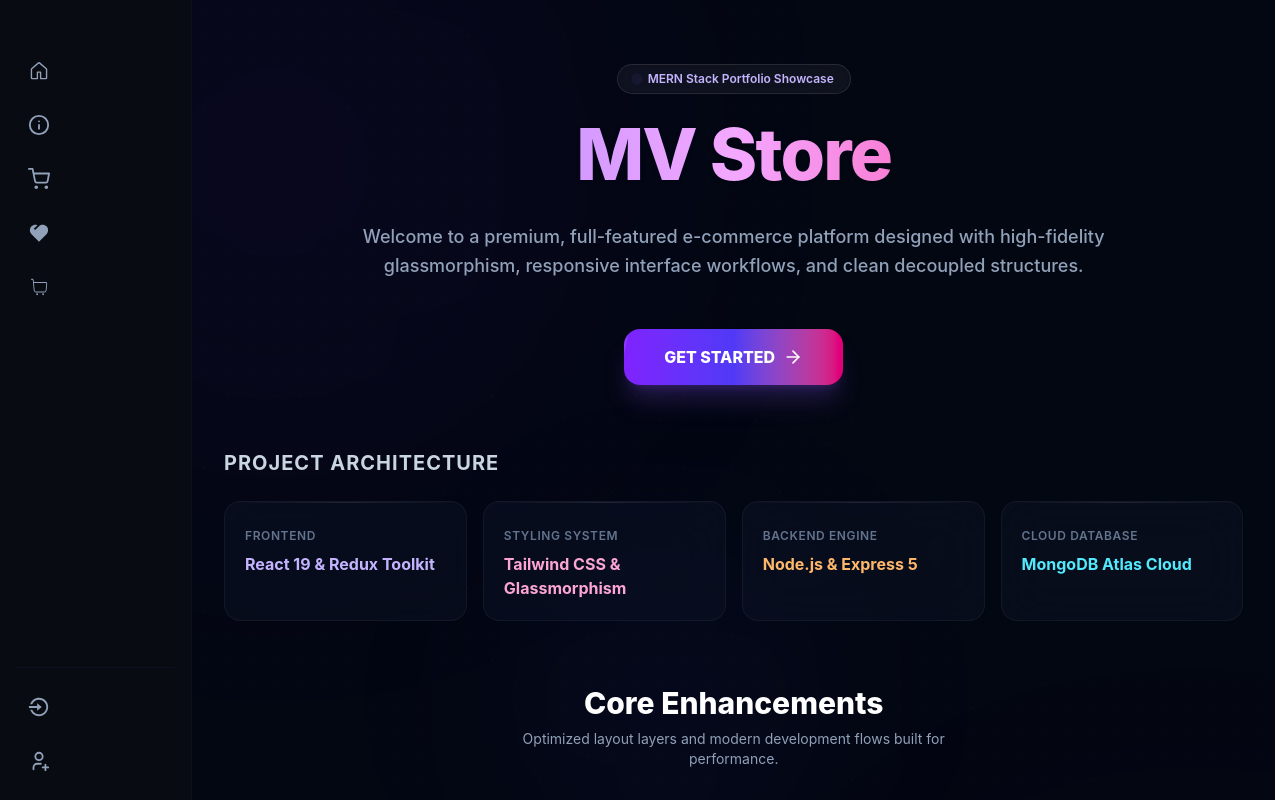
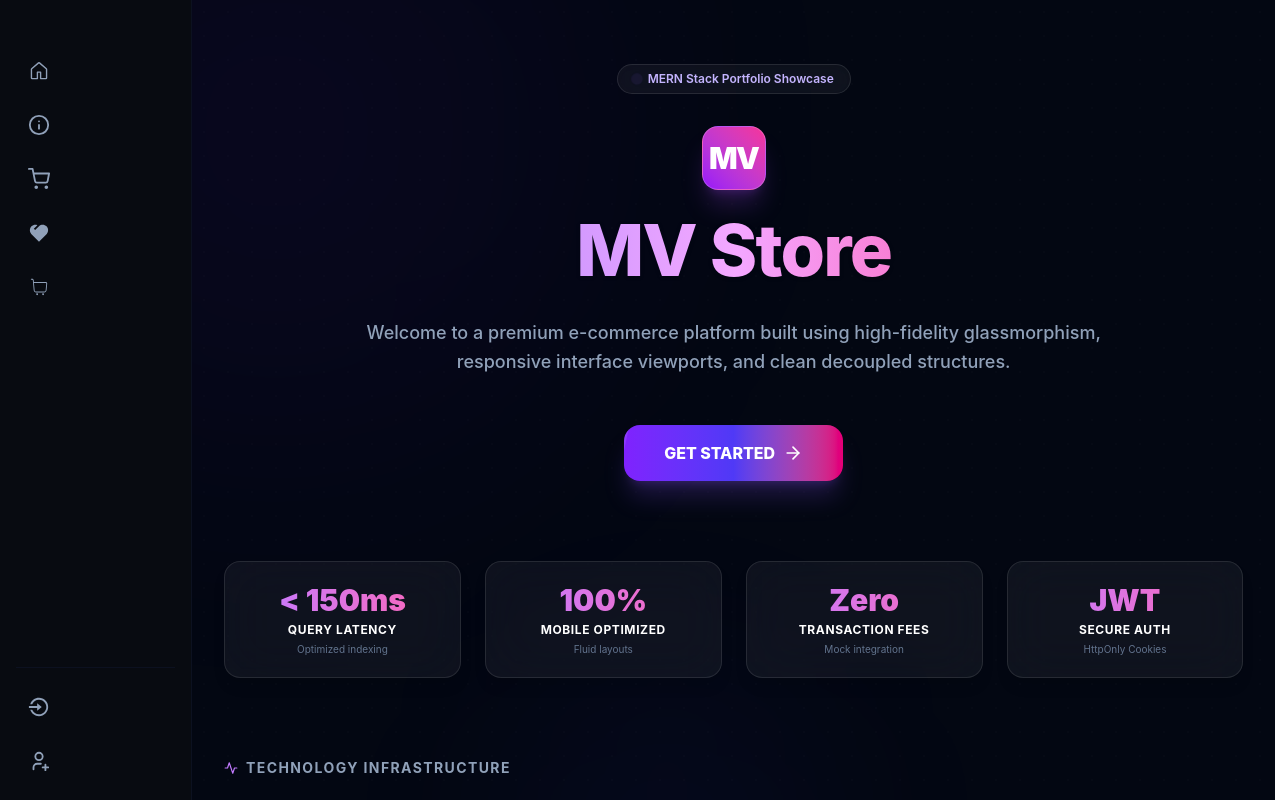
Before and after one commit to Vardhan-vendi/E-commerce-MERN, a React (Vite) app in the folder frontend/: page / in a window 1280 px wide. Built offline with nearby package versions, Linux system fonts and the light colour scheme.

Commit message:
added intro page

```diff
--- a/frontend/src/pages/Intro.jsx
+++ b/frontend/src/pages/Intro.jsx
@@ -1,3 +1,4 @@
+import React from "react";
 import { Link } from "react-router-dom";
 import { useSelector } from "react-redux";
 import {
@@ -7,7 +8,10 @@ import {
   FiCpu,
   FiShield,
   FiDatabase,
-  FiCheckCircle
+  FiCheckCircle,
+  FiCreditCard,
+  FiPrinter,
+  FiActivity
 } from "react-icons/fi";
 
 const Intro = () => {
@@ -19,50 +23,57 @@ const Intro = () => {
       color: "from-violet-500/20 to-purple-500/5 border-violet-500/20",
       glow: "group-hover:shadow-[0_0_25px_-5px_rgba(139,92,246,0.4)]",
       title: "Mobile Responsive Layout",
-      description: "Optimized viewport boundaries, adaptive card scaling, and dynamic stacking carousel for seamless browsing across all screens."
+      description: "Optimized viewport boundaries, adaptive card scaling, and dynamic scrollbars for seamless browsing across all screen sizes."
     },
     {
       icon: <FiSliders className="text-pink-400 w-6 h-6 group-hover:scale-110 transition-transform duration-300" />,
       color: "from-pink-500/20 to-rose-500/5 border-pink-500/20",
       glow: "group-hover:shadow-[0_0_25px_-5px_rgba(236,72,153,0.4)]",
       title: "Collapsible Shop Filters",
-      description: "Category, Brand, and Price filters automatically collapse into mobile dropdown accordions, preserving screen space."
+      description: "Category, Brand, and Price filters automatically collapse into mobile dropdown panels, preserving precious screen space."
+    },
+    {
+      icon: <FiCreditCard className="text-amber-400 w-6 h-6 group-hover:scale-110 transition-transform duration-300" />,
+      color: "from-amber-500/20 to-yellow-500/5 border-amber-500/20",
+      glow: "group-hover:shadow-[0_0_25px_-5px_rgba(245,158,11,0.4)]",
+      title: "Paytm Payment Gateway",
+      description: "Simulated sandbox payment environment featuring automatic transaction status checking and instant invoice generation."
+    },
+    {
+      icon: <FiPrinter className="text-cyan-400 w-6 h-6 group-hover:scale-110 transition-transform duration-300" />,
+      color: "from-cyan-500/20 to-blue-500/5 border-cyan-500/20",
+      glow: "group-hover:shadow-[0_0_25px_-5px_rgba(6,182,212,0.4)]",
+      title: "Watermarked Print Invoices",
+      description: "Print-optimized invoices that hide UI elements when printing, featuring a custom VARDHAN background watermark."
+    },
+    {
+      icon: <FiCheckCircle className="text-emerald-400 w-6 h-6 group-hover:scale-110 transition-transform duration-300" />,
+      color: "from-emerald-500/20 to-teal-500/5 border-emerald-500/20",
+      glow: "group-hover:shadow-[0_0_25px_-5px_rgba(16,185,129,0.4)]",
+      title: "Admin Dashboard Control",
+      description: "Comprehensive product CRUD, category management, user profiles control, and order delivery status dispatching."
     },
     {
       icon: <FiCpu className="text-orange-400 w-6 h-6 group-hover:scale-110 transition-transform duration-300" />,
       color: "from-orange-500/20 to-amber-500/5 border-orange-500/20",
       glow: "group-hover:shadow-[0_0_25px_-5px_rgba(249,115,22,0.4)]",
       title: "Decoupled Architecture",
-      description: "Separated package.json structures for backend and frontend folders to ensure a modular, clean repository codebase."
-    },
-    {
-      icon: <FiShield className="text-cyan-400 w-6 h-6 group-hover:scale-110 transition-transform duration-300" />,
-      color: "from-cyan-500/20 to-blue-500/5 border-cyan-500/20",
-      glow: "group-hover:shadow-[0_0_25px_-5px_rgba(6,182,212,0.4)]",
-      title: "Role-Based Security",
-      description: "Protected routing and secure JWT cookie-based user authentication separating customer and administrative features."
-    },
-    {
-      icon: <FiDatabase className="text-emerald-400 w-6 h-6 group-hover:scale-110 transition-transform duration-300" />,
-      color: "from-emerald-500/20 to-teal-500/5 border-emerald-500/20",
-      glow: "group-hover:shadow-[0_0_25px_-5px_rgba(16,185,129,0.4)]",
-      title: "High Performance ODM",
-      description: "Custom Mongoose String ID mappings designed to match and fetch from cloud collections seamlessly."
-    },
-    {
-      icon: <FiCheckCircle className="text-amber-400 w-6 h-6 group-hover:scale-110 transition-transform duration-300" />,
-      color: "from-amber-500/20 to-yellow-500/5 border-amber-500/20",
-      glow: "group-hover:shadow-[0_0_25px_-5px_rgba(245,158,11,0.4)]",
-      title: "Full Admin Dashboard",
-      description: "Comprehensive product CRUD, order history status tracking, user lists, and category controls."
+      description: "Separated package structures for backend routes and frontend viewports to ensure modular, clean directory structures."
     }
   ];
 
+  const stats = [
+    { value: "< 150ms", label: "Query Latency", desc: "Optimized indexing" },
+    { value: "100%", label: "Mobile Optimized", desc: "Fluid layouts" },
+    { value: "Zero", label: "Transaction Fees", desc: "Mock integration" },
+    { value: "JWT", label: "Secure Auth", desc: "HttpOnly Cookies" }
+  ];
+
   const techStack = [
-    { label: "Frontend", value: "React 19 & Redux Toolkit", accent: "border-violet-500/30 text-violet-300" },
-    { label: "Styling System", value: "Tailwind CSS & Glassmorphism", accent: "border-pink-500/30 text-pink-300" },
-    { label: "Backend Engine", value: "Node.js & Express 5", accent: "border-orange-500/30 text-orange-300" },
-    { label: "Cloud Database", value: "MongoDB Atlas Cloud", accent: "border-cyan-500/30 text-cyan-300" }
+    { label: "Frontend State", value: "React 19 & Redux Toolkit", accent: "border-violet-500/30 text-violet-300", status: "Live" },
+    { label: "Styling System", value: "Tailwind CSS & Glassmorphism", accent: "border-pink-500/30 text-pink-300", status: "Active" },
+    { label: "Backend Core", value: "Node.js & Express 5", accent: "border-orange-500/30 text-orange-300", status: "Connected" },
+    { label: "Cloud Database", value: "MongoDB Atlas Cloud", accent: "border-cyan-500/30 text-cyan-300", status: "Online" }
   ];
 
   return (
@@ -75,13 +86,21 @@ const Intro = () => {
       <div className="absolute bottom-[-10%] right-[-20%] w-[600px] h-[600px] rounded-full bg-pink-600/10 blur-[150px] pointer-events-none animate-pulse" style={{ animationDuration: '10s' }} />
       <div className="absolute top-[40%] left-[30%] w-[300px] h-[300px] rounded-full bg-indigo-600/5 blur-[100px] pointer-events-none" />
 
-      <div className="max-w-5xl w-full space-y-16 relative z-10">
+      <div className="max-w-5xl w-full space-y-20 relative z-10">
 
         {/* Header Hero Section */}
         <div className="text-center space-y-6 max-w-3xl mx-auto">
+          {/* Badge */}
           <div className="inline-flex items-center gap-2 px-4 py-1.5 rounded-full bg-white/5 border border-white/10 text-xs font-semibold text-violet-300 shadow-inner backdrop-blur-md">
             <span className="w-1.5 h-1.5 rounded-full bg-violet-500 animate-ping" />
             <span>MERN Stack Portfolio Showcase</span>
+          </div>
+
+          {/* Glowing Brand Monogram */}
+          <div className="flex justify-center pt-2">
+            <div className="w-16 h-16 rounded-2xl bg-gradient-to-tr from-purple-600 to-pink-500 flex items-center justify-center border border-white/20 shadow-xl shadow-purple-500/20 select-none">
+              <span className="text-white font-black text-3xl tracking-tighter">MV</span>
+            </div>
           </div>
 
           <h1 className="text-5xl sm:text-7xl font-extrabold tracking-tight text-transparent bg-clip-text bg-gradient-to-r from-violet-400 via-fuchsia-300 to-pink-500 drop-shadow-sm leading-none pb-2">
@@ -89,16 +108,16 @@ const Intro = () => {
           </h1>
 
           <p className="text-slate-400 text-sm sm:text-base lg:text-lg leading-relaxed font-medium">
-            Welcome to a premium, full-featured e-commerce platform designed with high-fidelity glassmorphism, responsive interface workflows, and clean decoupled structures.
+            Welcome to a premium e-commerce platform built using high-fidelity glassmorphism, responsive interface viewports, and clean decoupled structures.
           </p>
 
+          {/* CTA Buttons */}
           <div className="pt-6 flex justify-center">
             {userInfo ? (
               <Link
-                to="/store"
+                to="/shopping" // Corrected redirect target path
                 className="group relative inline-flex items-center gap-2 bg-gradient-to-r from-violet-600 via-indigo-600 to-pink-600 hover:from-violet-500 hover:to-pink-500 text-white font-extrabold px-10 py-4 rounded-2xl shadow-xl shadow-violet-500/20 transition-all duration-300 hover:scale-105 active:scale-95 text-base overflow-hidden"
               >
-                {/* Shining sweep effect on hover */}
                 <div className="absolute inset-0 w-1/2 h-full bg-white/10 transform -skew-x-12 -translate-x-full group-hover:animate-shine pointer-events-none" />
                 ENTER STORE
                 <FiArrowRight className="group-hover:translate-x-1.5 transition-transform duration-300 w-5 h-5" />
@@ -108,7 +127,6 @@ const Intro = () => {
                 to="/login"
                 className="group relative inline-flex items-center gap-2 bg-gradient-to-r from-violet-600 via-indigo-600 to-pink-600 hover:from-violet-500 hover:to-pink-500 text-white font-extrabold px-10 py-4 rounded-2xl shadow-xl shadow-violet-500/20 transition-all duration-300 hover:scale-105 active:scale-95 text-base overflow-hidden"
               >
-                {/* Shining sweep effect on hover */}
                 <div className="absolute inset-0 w-1/2 h-full bg-white/10 transform -skew-x-12 -translate-x-full group-hover:animate-shine pointer-events-none" />
                 GET STARTED
                 <FiArrowRight className="group-hover:translate-x-1.5 transition-transform duration-300 w-5 h-5" />
@@ -117,10 +135,26 @@ const Intro = () => {
           </div>
         </div>
 
-        {/* Project Details Grid (Redesigned with Premium Cards) */}
+        {/* ── Key Performance Stats Grid ── */}
+        <div className="grid grid-cols-2 md:grid-cols-4 gap-4 sm:gap-6">
+          {stats.map((stat, idx) => (
+            <div
+              key={idx}
+              className="bg-white/5 border border-white/10 p-5 rounded-2xl text-center space-y-1 shadow-lg backdrop-blur-xl"
+            >
+              <h4 className="text-2xl sm:text-3xl font-black text-transparent bg-clip-text bg-gradient-to-r from-purple-400 to-pink-400">
+                {stat.value}
+              </h4>
+              <p className="text-xs font-bold text-white uppercase tracking-wider">{stat.label}</p>
+              <p className="text-[10px] text-slate-500">{stat.desc}</p>
+            </div>
+          ))}
+        </div>
+
+        {/* Project Architecture Grid */}
         <div className="space-y-6">
-          <h2 className="text-lg sm:text-xl font-bold text-slate-300 tracking-wider uppercase text-center sm:text-left">
-            Project Architecture
+          <h2 className="text-sm font-bold text-slate-400 tracking-widest uppercase text-center sm:text-left flex items-center gap-2">
+            <FiActivity className="text-purple-400" /> Technology Infrastructure
           </h2>
           <div className="grid grid-cols-1 sm:grid-cols-2 lg:grid-cols-4 gap-4">
             {techStack.map((tech, idx) => (
@@ -129,10 +163,15 @@ const Intro = () => {
                 className="bg-slate-900/40 border border-white/5 rounded-2xl p-5 backdrop-blur-xl relative overflow-hidden group hover:border-white/10 hover:bg-slate-900/60 transition-all duration-300"
               >
                 <div className="absolute inset-x-0 top-0 h-px bg-gradient-to-r from-transparent via-white/10 to-transparent" />
-                <span className="text-xs text-slate-500 uppercase tracking-wider font-semibold">
-                  {tech.label}
-                </span>
-                <p className={`text-sm sm:text-base font-bold mt-1.5 ${tech.accent}`}>
+                <div className="flex justify-between items-center text-xs">
+                  <span className="text-slate-500 uppercase tracking-wider font-semibold">
+                    {tech.label}
+                  </span>
+                  <span className="text-[9px] text-emerald-400 font-bold bg-emerald-500/10 px-2 py-0.5 rounded-full border border-emerald-500/20">
+                    {tech.status}
+                  </span>
+                </div>
+                <p className={`text-sm sm:text-base font-bold mt-2.5 ${tech.accent}`}>
                   {tech.value}
                 </p>
               </div>
@@ -140,14 +179,14 @@ const Intro = () => {
           </div>
         </div>
 
-        {/* Key Features Section (Redesigned with Hover Shadows & Border Effects) */}
+        {/* Key Features Section */}
         <div className="space-y-8">
           <div className="text-center space-y-2">
             <h2 className="text-2xl sm:text-3xl font-extrabold text-white">
               Core Enhancements
             </h2>
             <p className="text-xs sm:text-sm text-slate-400 max-w-md mx-auto">
-              Optimized layout layers and modern development flows built for performance.
+              Optimized layouts and custom backend flows built for premium user performance.
             </p>
           </div>
 
@@ -160,11 +199,11 @@ const Intro = () => {
                 <div className={`p-3 bg-gradient-to-br ${feature.color} border rounded-xl w-fit transition-all duration-300`}>
                   {feature.icon}
                 </div>
-                <div className="space-y-1.5">
+                <div className="space-y-1.5 flex-grow">
                   <h3 className="text-base sm:text-lg font-bold text-slate-100 group-hover:text-white transition-colors">
                     {feature.title}
                   </h3>
-                  <p className="text-xs sm:text-sm text-slate-400 group-hover:text-slate-300 transition-colors leading-relaxed flex-grow">
+                  <p className="text-xs sm:text-sm text-slate-400 group-hover:text-slate-300 transition-colors leading-relaxed">
                     {feature.description}
                   </p>
                 </div>
```
